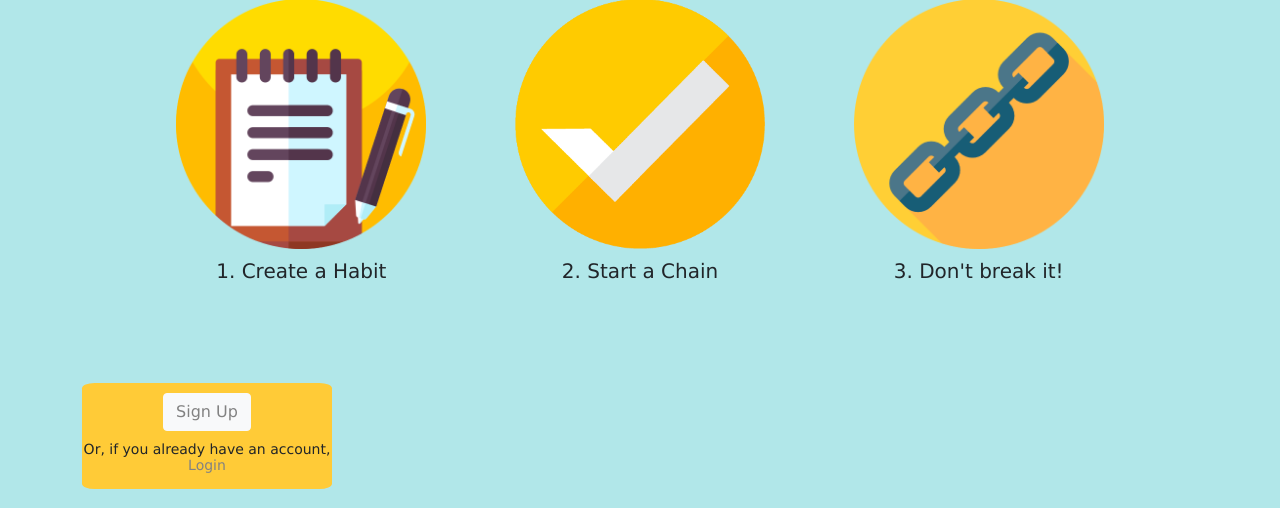
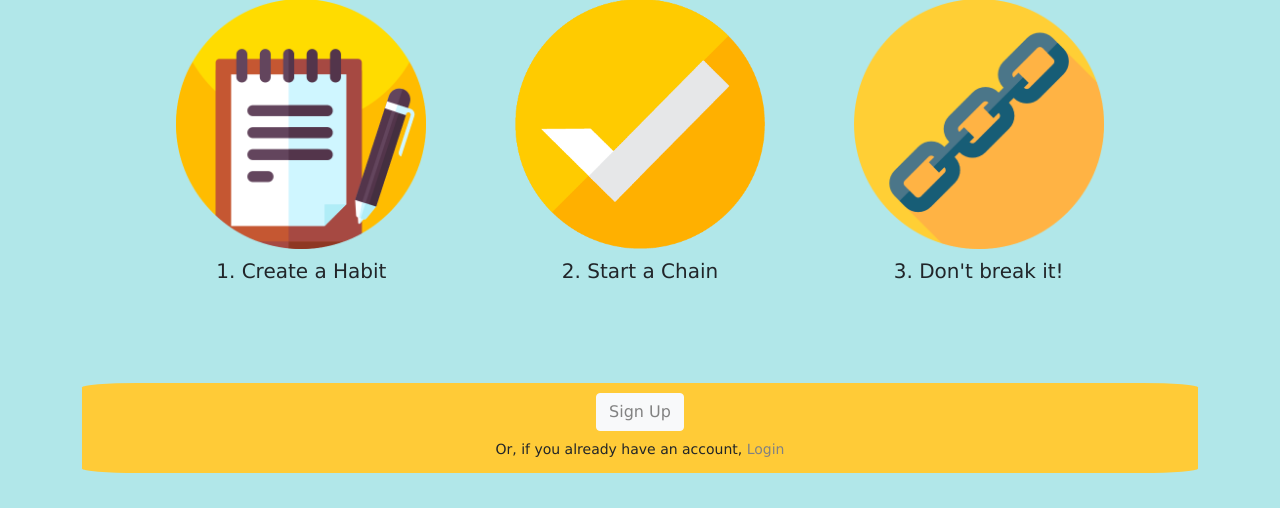
Before and after one commit to mafaldao21/habit-tracker, a Node server app: page / in a window 1280 px wide. Shown: the part 292-800 px from the top of the page. Run offline with Node 20, Linux system fonts and the light colour scheme; some libraries are stand-ins or nearby versions.

Commit message:
add readme

```diff
--- a/public/stylesheets/style.css
+++ b/public/stylesheets/style.css
@@ -100,7 +100,6 @@ a {
   background-color: rgb(255, 203, 55);
   text-align: center;
   border-radius: 5%;
-  width: 250px;
   display: flex;
   align-items: center;
   flex-direction: column;
```
Also changed, not shown: README.md (added).
